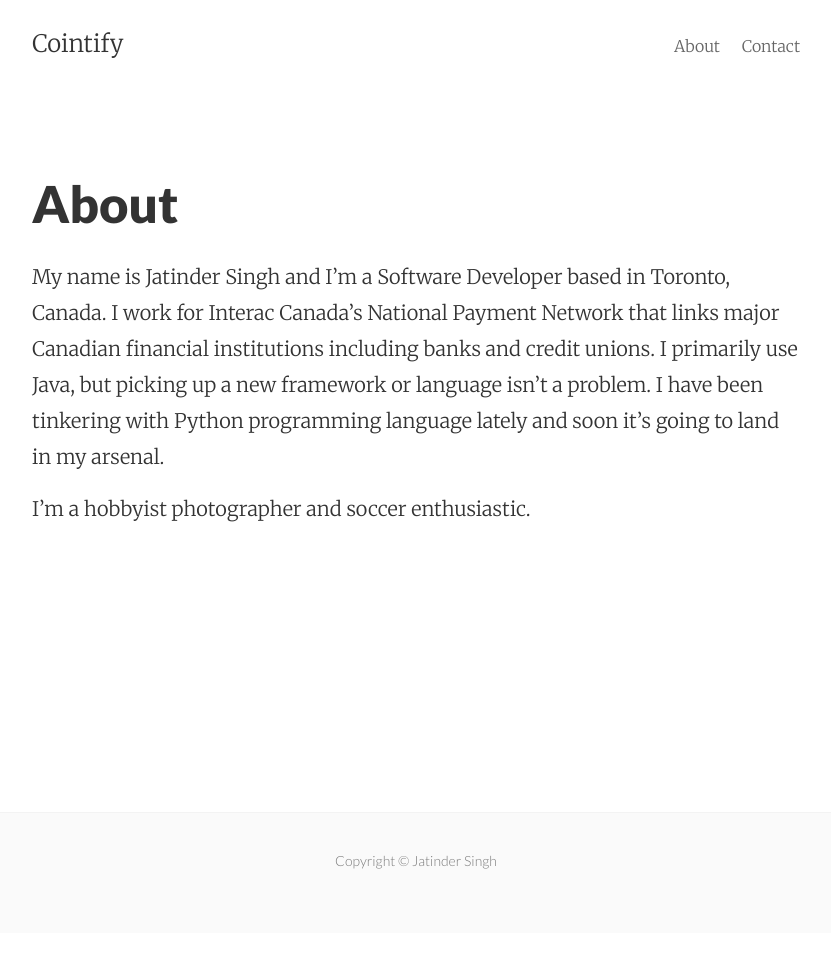
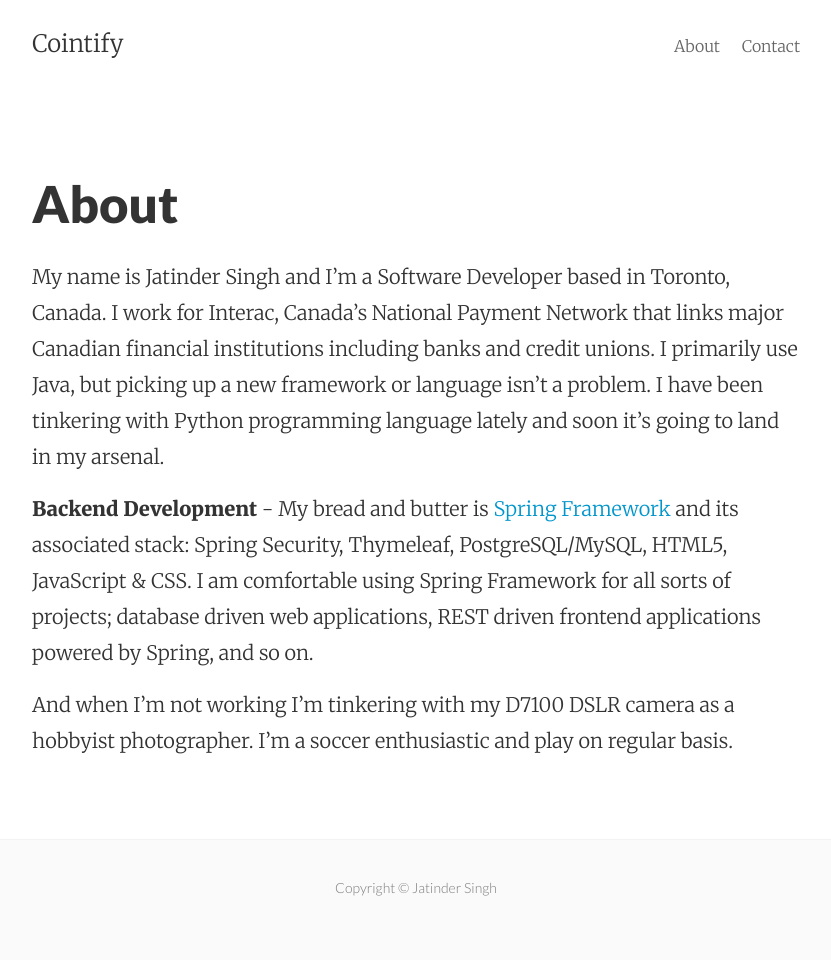
Before and after one commit to cointify/cointify.github.io, a Jekyll site: the page built from about.md, in a window 1280 px wide. Shown: the whole page, without its empty margins (224-1055 px from the left). Built offline with Jekyll 4.4.1, drawn with Linux system fonts in a browser that asks for light colours; Markdown is read by kramdown in place of the engine named in the settings; before the commit the page ends 933 px from its top, so only the background shows below that.

Commit message:
Edited about page

```diff
--- a/about.md
+++ b/about.md
@@ -4,6 +4,8 @@ title: About
 permalink: /about/
 ---
 
-My name is Jatinder Singh and I'm a Software Developer based in Toronto, Canada. I work for Interac Canada's National Payment Network that links major Canadian financial institutions including banks and credit unions. I primarily use Java, but picking up a new framework or language isn't a problem. I have been tinkering with Python programming language lately and soon it's going to land in my arsenal.
+My name is Jatinder Singh and I'm a Software Developer based in Toronto, Canada. I work for Interac, Canada's National Payment Network that links major Canadian financial institutions including banks and credit unions. I primarily use Java, but picking up a new framework or language isn't a problem. I have been tinkering with Python programming language lately and soon it's going to land in my arsenal.
 
-I'm a hobbyist photographer and soccer enthusiastic.
+<strong>Backend Development</strong> - My bread and butter is <a href="https://spring.io/">Spring Framework</a> and its associated stack: Spring Security, Thymeleaf, PostgreSQL/MySQL, HTML5, JavaScript &amp; CSS. I am comfortable using Spring Framework for all sorts of projects; database driven web applications, REST driven frontend applications powered by Spring, and so on.
+
+And when I'm not working I'm tinkering with my D7100 DSLR camera as a hobbyist photographer. I'm a soccer enthusiastic and play on regular basis.
```
